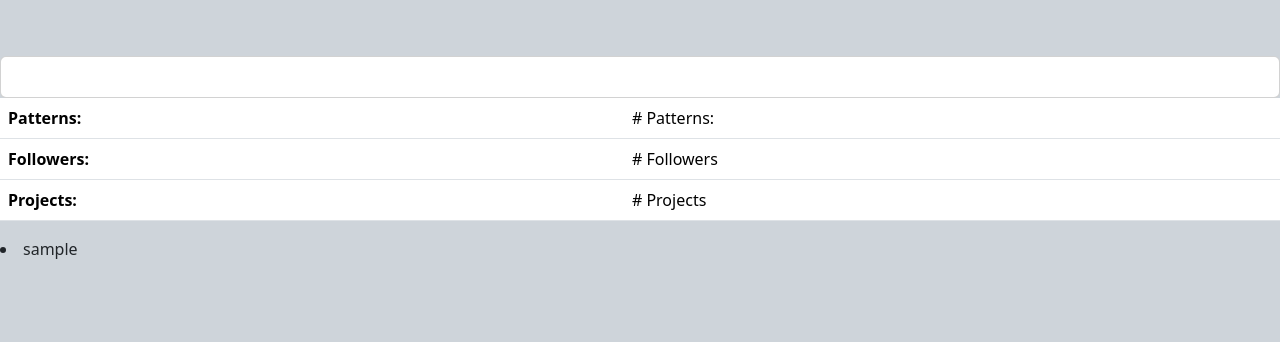
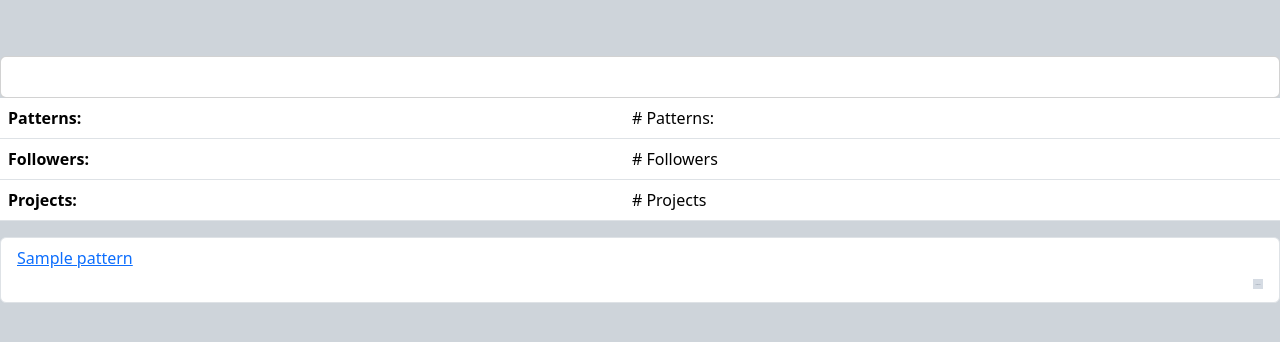
Before and after one commit to carlalennon/generation-knit-2.0, a Django app: template templates/profile.html in a window 1280 px wide. Shown: the part 56-398 px from the top of the page. Run offline with Django 3.2, Linux system fonts and the light colour scheme; the template is opened without the code that fills it: most values are stand-ins (such as "Sample title", 1, 10 or a date in 2020); grey boxes marked "Sample" are stand-in pictures; some libraries are stand-ins or nearby versions.

Commit message:
User patterns now display thumbnail on profile

```diff
--- a/templates/profile.html
+++ b/templates/profile.html
@@ -45,11 +45,24 @@
     - Add amount of patterns
     - Add list of followers and following
     -->
-    {% for pattern in patterns %}
-    <li>{{ pattern.author.username }}</li>
-{% empty %}
+
+<ul class="list-group">
+  {% for pattern in patterns %}
+    <li class="list-group-item">
+      <a href="{% url 'feed:detail' pattern.id %}">{{ pattern.title}}</a>
+        <div class='d-flex justify-content-end align-middle'>
+          <a href="{% url 'feed:detail' pattern.id %}">
+            {% thumbnail pattern.image "50x50" crop="center" as im %}
+                <img class="justify-content-end" src="{{ im.url }}" width="{{ im.width }}" height="{{ im.height}}">
+            {% endthumbnail %}
+        </a>
+        </div>
+    </li>
+    {% empty %}
     <li>No patterns authored by this user.</li>
 {% endfor %}
+  </ul>
+
 
      <!-- Buttons for logged in member only -->
   {% if request.user.is_authenticated and user.username == request.user.username %}
```
